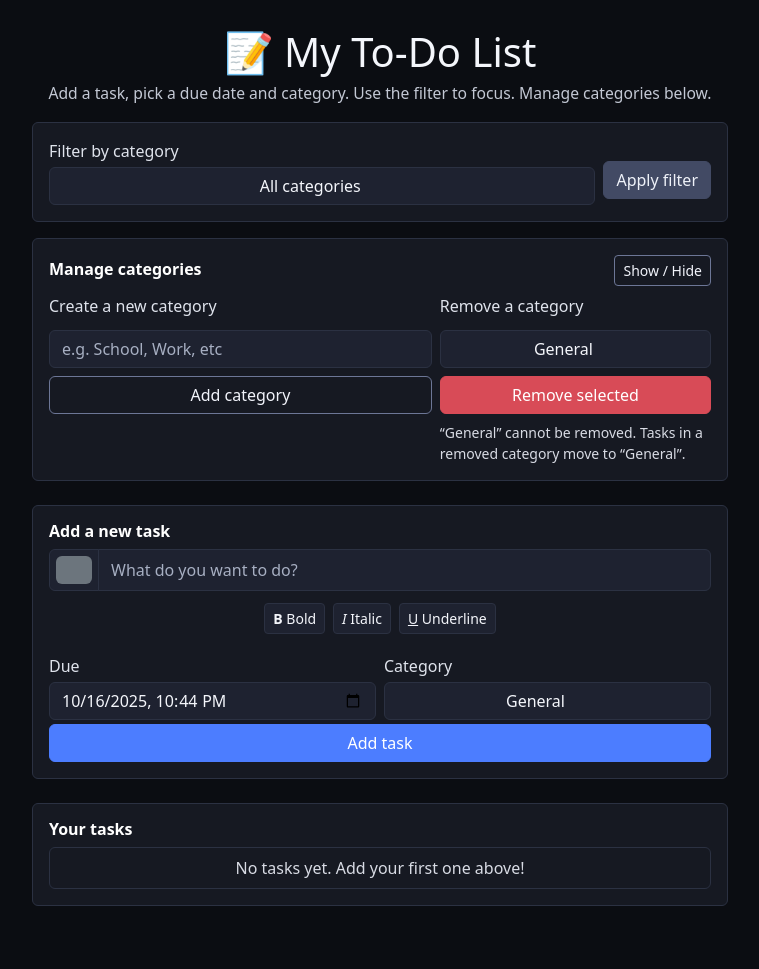
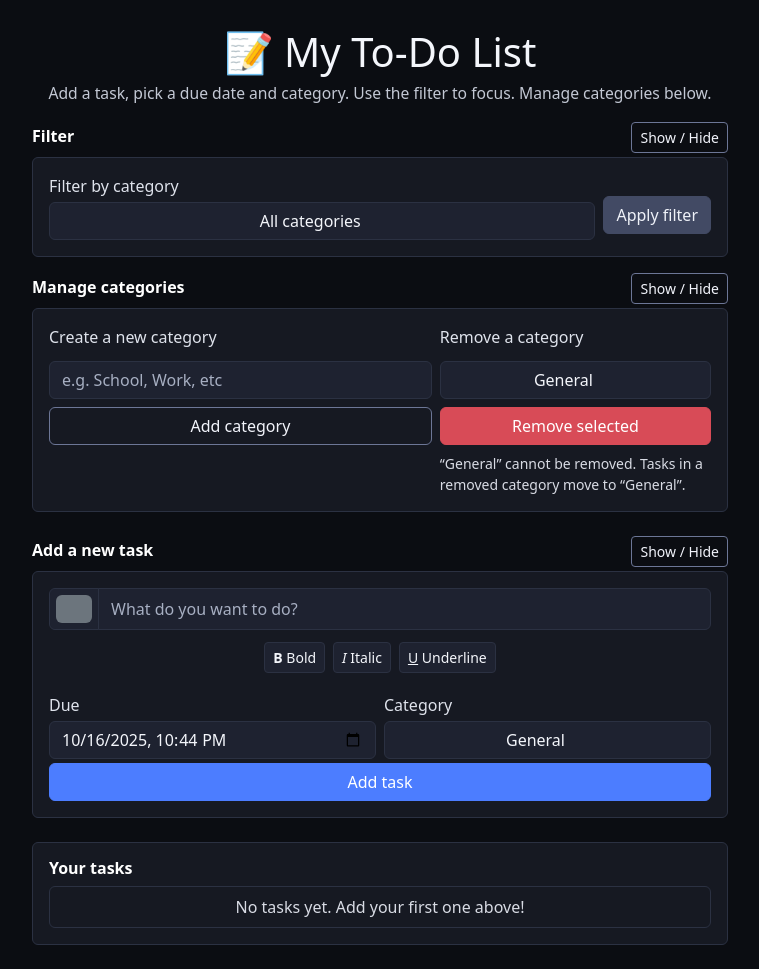
Before and after one commit to darindylar/python_todo_app, a Flask app: page / in a window 1280 px wide. Shown: the whole page, without its empty margins (260-1019 px from the left). Before the commit the page ends 906 px from the top, so only its background shows below. Run offline with Flask 3, Linux system fonts and the light colour scheme.

Commit message:
Enhance UI by adding collapsible sections for filters, categories, and task addition; implement local storage for panel visibility

```diff
--- a/templates/index.html
+++ b/templates/index.html
@@ -82,21 +82,18 @@
 
   @media (min-width:576px){
     .section-title{ text-align:left; }
-
-  .form-label {
-    color: #dfe3ec !important;
-    font-weight: 500;
   }
 
+  .form-label { color:#dfe3ec !important; font-weight:500; }
+
   .fmt-group .btn-check:checked + .btn {
-    background-color: #3a6df0 !important;
-    color: #fff !important;
-    border-color: #3a6df0 !important;
+    background-color:#3a6df0 !important;
+    color:#fff !important;
+    border-color:#3a6df0 !important;
   }
   .fmt-group .btn-check:checked + .btn:hover {
-    background-color: #315bd0 !important;
-    border-color: #315bd0 !important;
-  }
+    background-color:#315bd0 !important;
+    border-color:#315bd0 !important;
   }
 </style>
 </head>
@@ -107,6 +104,14 @@
     <h1 class="text-center mb-1">📝 My To-Do List</h1>
     <p class="intro-text">Add a task, pick a due date and category. Use the filter to focus. Manage categories below.</p>
 
+    <!-- Filter (collapsible) -->
+    <div class="d-flex justify-content-between align-items-center mb-1">
+      <h2 class="section-title m-0">Filter</h2>
+      <button class="btn btn-outline-light btn-sm" type="button"
+              data-bs-toggle="collapse" data-bs-target="#filterPanel"
+              aria-expanded="true">Show / Hide</button>
+    </div>
+    <div id="filterPanel" class="collapse show">
       <div class="card mb-3">
         <div class="card-body">
           <form method="get" class="row g-2 align-items-center">
@@ -125,14 +130,18 @@
           </form>
         </div>
       </div>
+    </div>
 
+    <!-- Manage categories (collapsible) -->
+    <div class="d-flex justify-content-between align-items-center mb-1">
+      <h2 class="section-title m-0">Manage categories</h2>
+      <button class="btn btn-outline-light btn-sm" type="button"
+              data-bs-toggle="collapse" data-bs-target="#catPanel"
+              aria-expanded="true">Show / Hide</button>
+    </div>
+    <div id="catPanel" class="collapse show">
       <div class="card mb-4">
         <div class="card-body">
-        <div class="d-flex justify-content-between align-items-center mb-2">
-          <h2 class="section-title m-0">Manage categories</h2>
-          <button class="btn btn-outline-light btn-sm" type="button" data-bs-toggle="collapse" data-bs-target="#catPanel" aria-expanded="false">Show / Hide</button>
-        </div>
-        <div id="catPanel" class="collapse show">
           <div class="row g-2">
             <div class="col-12 col-md-7">
               <form action="/add_category" method="post" class="stack-8">
@@ -158,9 +167,16 @@
       </div>
     </div>
 
+    <!-- Add Task (collapsible) -->
+    <div class="d-flex justify-content-between align-items-center mb-1">
+      <h2 class="section-title m-0">Add a new task</h2>
+      <button class="btn btn-outline-light btn-sm" type="button"
+              data-bs-toggle="collapse" data-bs-target="#addTaskPanel"
+              aria-expanded="true">Show / Hide</button>
+    </div>
+    <div id="addTaskPanel" class="collapse show">
       <div class="card mb-4">
         <div class="card-body">
-        <h2 class="section-title">Add a new task</h2>
           <form action="/add" method="post" class="stack-12">
             <div class="input-group">
               <span class="input-group-text p-0">
@@ -202,8 +218,9 @@
           </form>
         </div>
       </div>
+    </div>
 
-    <!-- Tasks List -->
+    <!-- Tasks List (always visible) -->
     <div class="card mb-4">
       <div class="card-body">
         <h2 class="section-title">Your tasks</h2>
@@ -244,5 +261,37 @@
   </div>
 
   <script src="https://cdn.jsdelivr.net/npm/bootstrap@5.3.3/dist/js/bootstrap.bundle.min.js"></script>
+  <script>
+
+  document.addEventListener('DOMContentLoaded', () => {
+    const panelIds = ['filterPanel', 'catPanel', 'addTaskPanel'];
+
+    panelIds.forEach(id => {
+      const el = document.getElementById(id);
+      if (!el) return;
+      const key = 'collapse:' + id;
+
+      const saved = localStorage.getItem(key);
+      const toggleBtn = document.querySelector(`[data-bs-target="#${id}"]`);
+
+      if (saved === 'hidden') {
+        el.classList.remove('show');
+        if (toggleBtn) toggleBtn.setAttribute('aria-expanded', 'false');
+      } else if (saved === 'shown') {
+        el.classList.add('show');
+        if (toggleBtn) toggleBtn.setAttribute('aria-expanded', 'true');
+      }
+
+      el.addEventListener('shown.bs.collapse', () => {
+        localStorage.setItem(key, 'shown');
+        if (toggleBtn) toggleBtn.setAttribute('aria-expanded', 'true');
+      });
+      el.addEventListener('hidden.bs.collapse', () => {
+        localStorage.setItem(key, 'hidden');
+        if (toggleBtn) toggleBtn.setAttribute('aria-expanded', 'false');
+      });
+    });
+  });
+</script>
 </body>
 </html>
```
Lines whose indentation alone changed are shown as unchanged.
